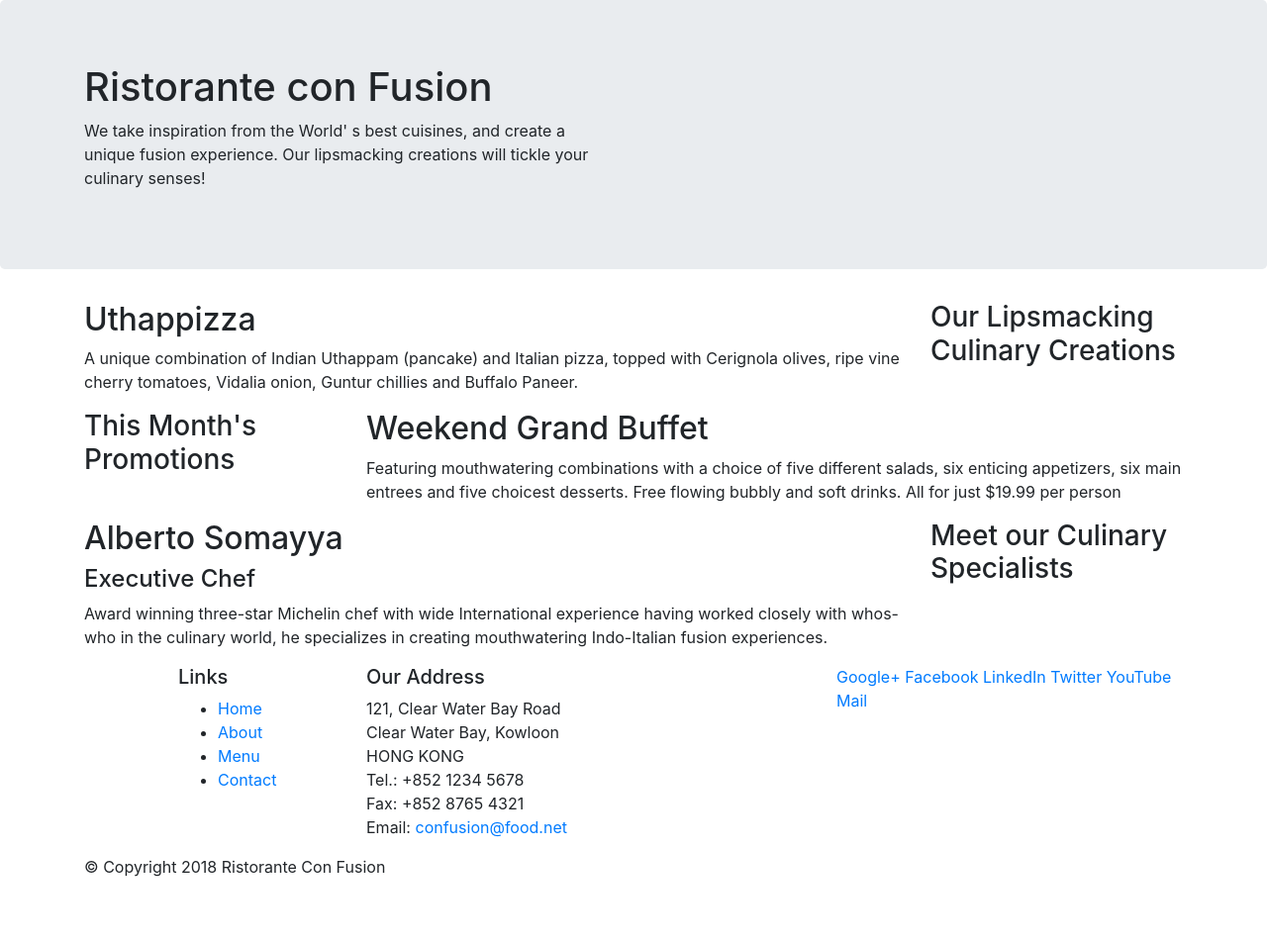
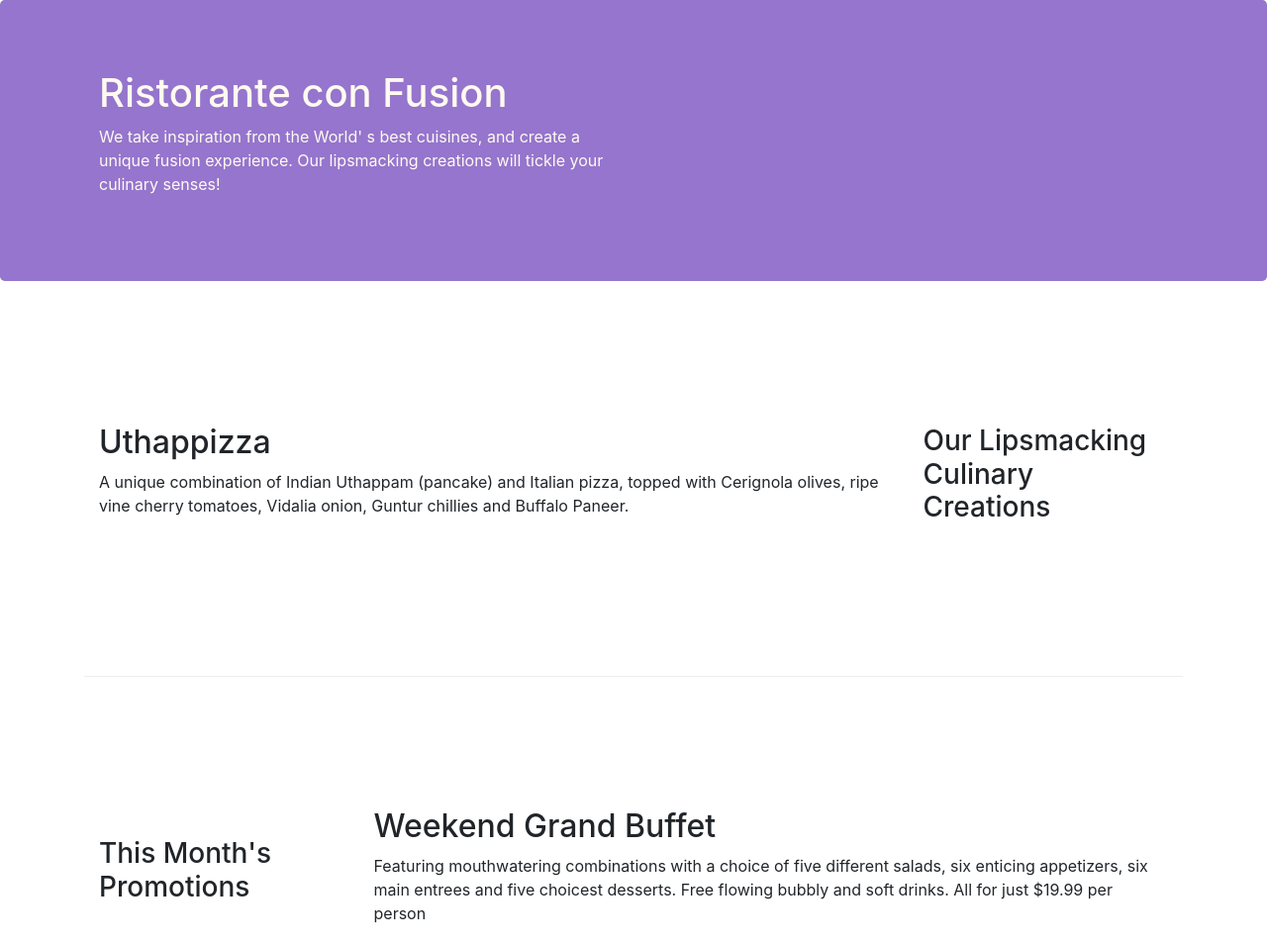
Before and after one commit to satwika1234/Coursera-FrontendWebDevlopment, a website: page index.html in a window 1280 px wide. Shown: the top 954 px of the page at 99% size. Before the commit the page ends 904 px from the top, so only its background shows below. Drawn offline with nearby package versions, Linux system fonts and the light colour scheme.

Commit message:
Bootstrap Grid Part-2

```diff
--- /dev/null
+++ b/css/styles.css
@@ -0,0 +1,30 @@
+.row-header {
+    margin: 0px auto;
+    padding: 0px auto
+}
+
+.row-content {
+    margin: 0px;
+    padding: 50px 0px 50px 0px;
+    border-bottom: 1px ridge;
+    min-height: 400px
+}
+
+.footer {
+    background-color: #D1C4e9;
+    margin: 0px;
+    padding: 20px 0px 20px 0px
+}
+
+.jumbotron {
+    padding: 70px 30px 70px 30px;
+    margin: 0px auto;
+    background: #9575cd;
+    color: floralwhite
+}
+
+.address {
+    font-size: 80%;
+    margin: 0px;
+    color: #0f0f0f
+}
--- a/index.html
+++ b/index.html
@@ -10,6 +10,7 @@
 
     <!-- Bootstrap CSS -->
     <link rel="stylesheet" href="node_modules/bootstrap/dist/css/bootstrap.min.css">
+    <link rel="stylesheet" href="css/styles.css">
     <title>Ristorante Con Fusion</title>
 </head>
 
@@ -17,7 +18,7 @@
 
     <header class="jumbotron">
         <div class="container">
-            <div class="row">
+            <div class="row row-header">
                 <div class="col-12 col-sm-6">
                     <h1>Ristorante con Fusion</h1>
                     <p>We take inspiration from the World' s best cuisines, and create a unique fusion experience. Our lipsmacking creations will tickle your culinary senses!</p>
@@ -30,7 +31,7 @@
     </header>
 
     <div class="container">
-        <div class="row">
+        <div class="row row-content align-items-center">
             <div class="col-12 col-sm-4 col-md-3 order-sm-last">
                 <h3>Our Lipsmacking Culinary Creations</h3>
             </div>
@@ -41,7 +42,7 @@
         </div>
 
 
-        <div class="row">
+        <div class="row row-content align-items-center">
             <div class="col-12 col-sm-4 col-md-3">
                 <h3>This Month's Promotions</h3>
             </div>
@@ -51,7 +52,7 @@
             </div>
         </div>
 
-        <div class=" row ">
+        <div class=" row row-content align-items-center">
             <div class="col-12 col-sm-4 col-md-3  order-sm-last">
                 <h3>Meet our Culinary Specialists</h3>
             </div>
@@ -63,19 +64,19 @@
         </div>
     </div>
 
-    <footer>
+    <footer class="footer">
         <div class=" container ">
             <div class="row ">
                 <div class="col-4 offset-1 col-sm-2">
                     <h5>Links</h5>
-                    <ul>
+                    <ul class="list-unstyled">
                         <li><a href="# ">Home</a></li>
                         <li><a href="# ">About</a></li>
                         <li><a href="# ">Menu</a></li>
                         <li><a href="# ">Contact</a></li>
                     </ul>
                 </div>
-                <div class="col-7 col-sm-5">
+                <div class="col-7 col-sm-5 ">
                     <h5>Our Address</h5>
                     <address>
 		              121, Clear Water Bay Road<br>
@@ -86,8 +87,8 @@
 		              Email: <a href="mailto:confusion@food.net ">confusion@food.net</a>
 		           </address>
                 </div>
-                <div class="col-12 col-sm-4">
-                    <div>
+                <div class="col-12 col-sm-4 align-self-center ">
+                    <div class="text-center">
                         <a href="http://google.com/+ ">Google+</a>
                         <a href="http://www.facebook.com/profile.php?id=">Facebook</a>
                         <a href=" http://www.linkedin.com/in/ ">LinkedIn</a>
@@ -97,8 +98,8 @@
                     </div>
                 </div>
             </div>
-            <div class="row">
-                <div class="col-auto">
+            <div class="row justify-content-center">
+                <div class="col-auto ">
                     <p>© Copyright 2018 Ristorante Con Fusion</p>
                 </div>
             </div>
```
